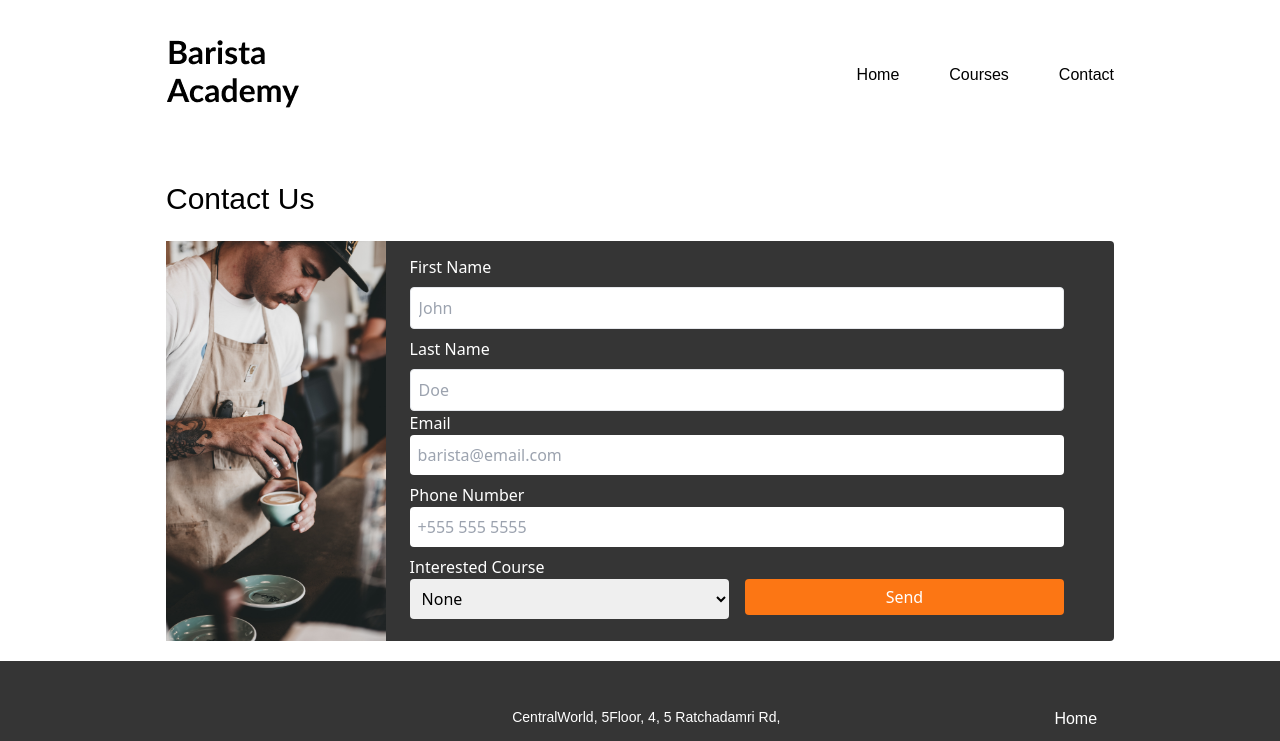
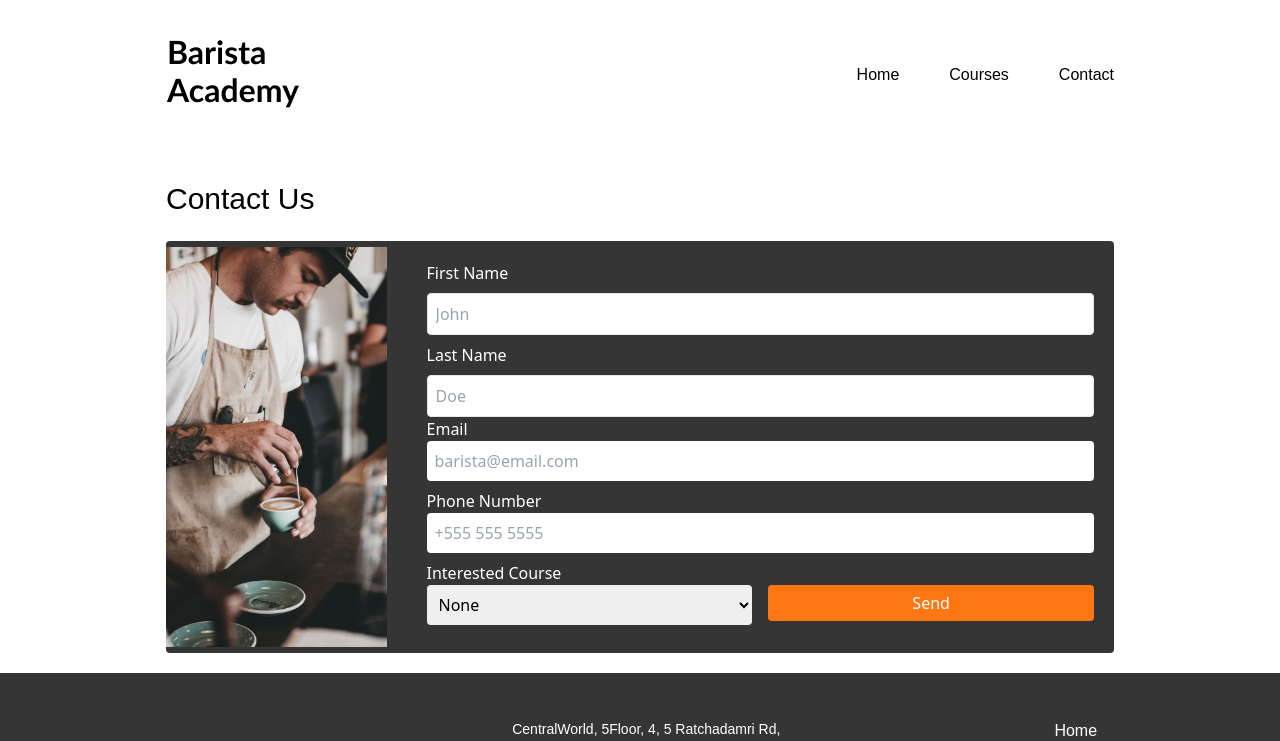
Before and after one commit to bbenbboy/barista-professional, a React (Vite) app: page /contact in a window 1280 px wide. Shown: the top 741 px of the page. Built offline with nearby package versions, Linux system fonts and the light colour scheme; a web font is replaced by a local one.

Commit message:
fixed padding

```diff
--- a/src/pages/Contact.jsx
+++ b/src/pages/Contact.jsx
@@ -33,10 +33,7 @@ const Contact = () => {
             />
           </div>
           {!isSubmitted ? (
-            <form
-              onSubmit={handleSubmit}
-              className="sm:pr-[50px] xl:pr-[20%] p-1 w-full"
-            >
+            <form onSubmit={handleSubmit} className="w-full p-5 ">
               <div className="flex flex-col w-auto">
                 <div className="flex flex-col w-full mb-2 ">
                   <label className="mb-2 text-white text-start">
```
